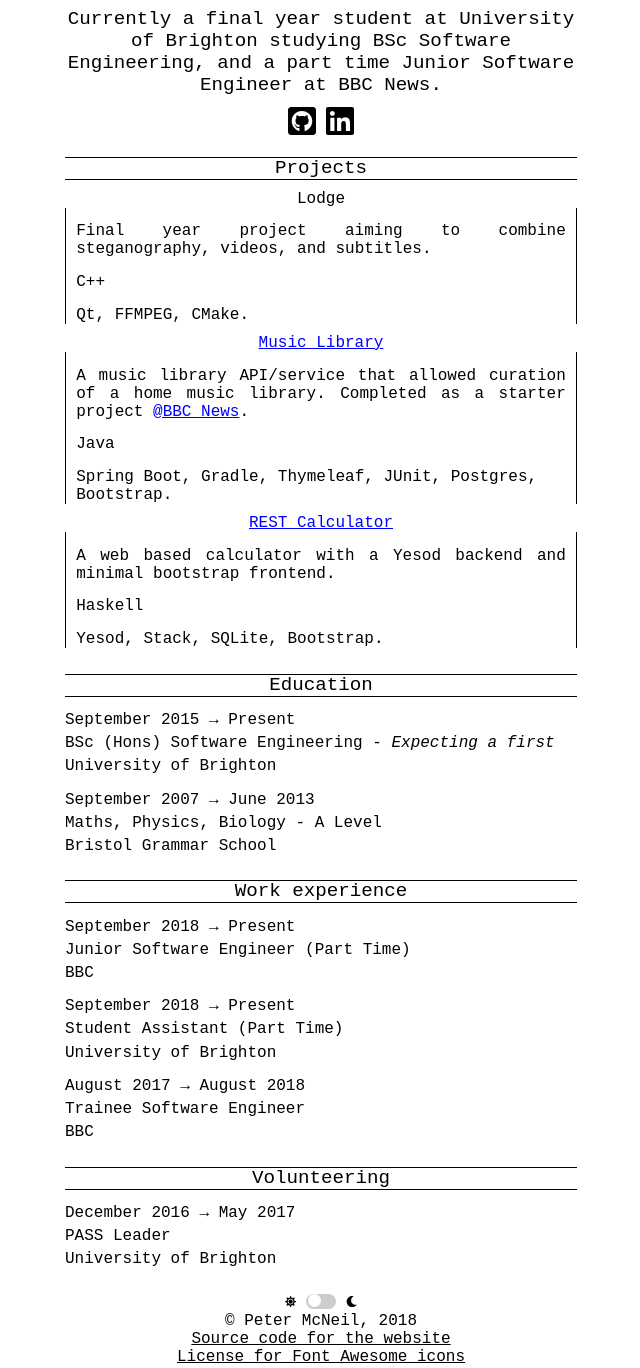
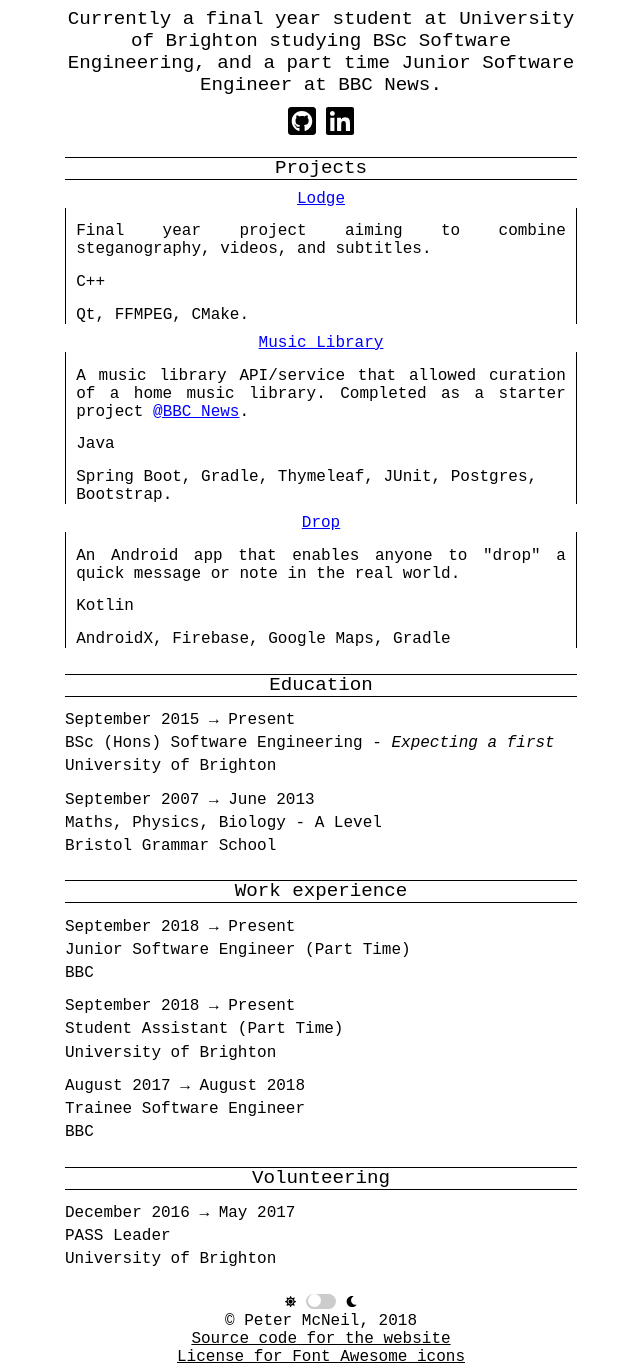
Before and after one commit to petermcneil/popski, a Jekyll site: the page built from website/index.html, in a window 1280 px wide. Shown: the part 300-1668 px from the top of the page, without its empty margins (319-959 px from the left). Built offline with Jekyll 4.4.1, drawn with Linux system fonts in a browser that asks for light colours; some web fonts are replaced.

Commit message:
Update projects

```diff
--- a/website/index.html
+++ b/website/index.html
@@ -28,7 +28,7 @@ seo:
 <article class="project">
     <header class="project__heading mode">Projects</header>
     <section class="project__section">
-        <header class="project__header mode">Lodge</header>
+        <a href="https://www.github.com/petermcneil/lodge" class="project__header visit" target="_blank">Lodge</a>
         <ul class="project__list">
             <li class="project__description">Final year project aiming to combine steganography, videos, and subtitles.</li>
             <li class="project__language">C++</li>
@@ -46,11 +46,11 @@ seo:
         </ul>
     </section>
     <section class="project__section">
-        <a href="https://www.github.com/petermcneil/yesod-calculator" class="project__header visit" target="_blank">REST Calculator</a>
+        <a href="https://www.github.com/petermcneil/drop" class="project__header visit" target="_blank">Drop</a>
         <ul class="project__list">
-            <li class="project__description">A web based calculator with a Yesod backend and minimal bootstrap frontend.</li>
-            <li class="project__language">Haskell</li>
-            <li class="project__frameworks">Yesod, Stack, SQLite, Bootstrap.</li>
+            <li class="project__description">An Android app that enables anyone to "drop" a quick message or note in the real world.</li>
+            <li class="project__language">Kotlin</li>
+            <li class="project__frameworks">AndroidX, Firebase, Google Maps, Gradle</li>
         </ul>
     </section>
 </article>
```
Also changed, not shown: 1 other file.
